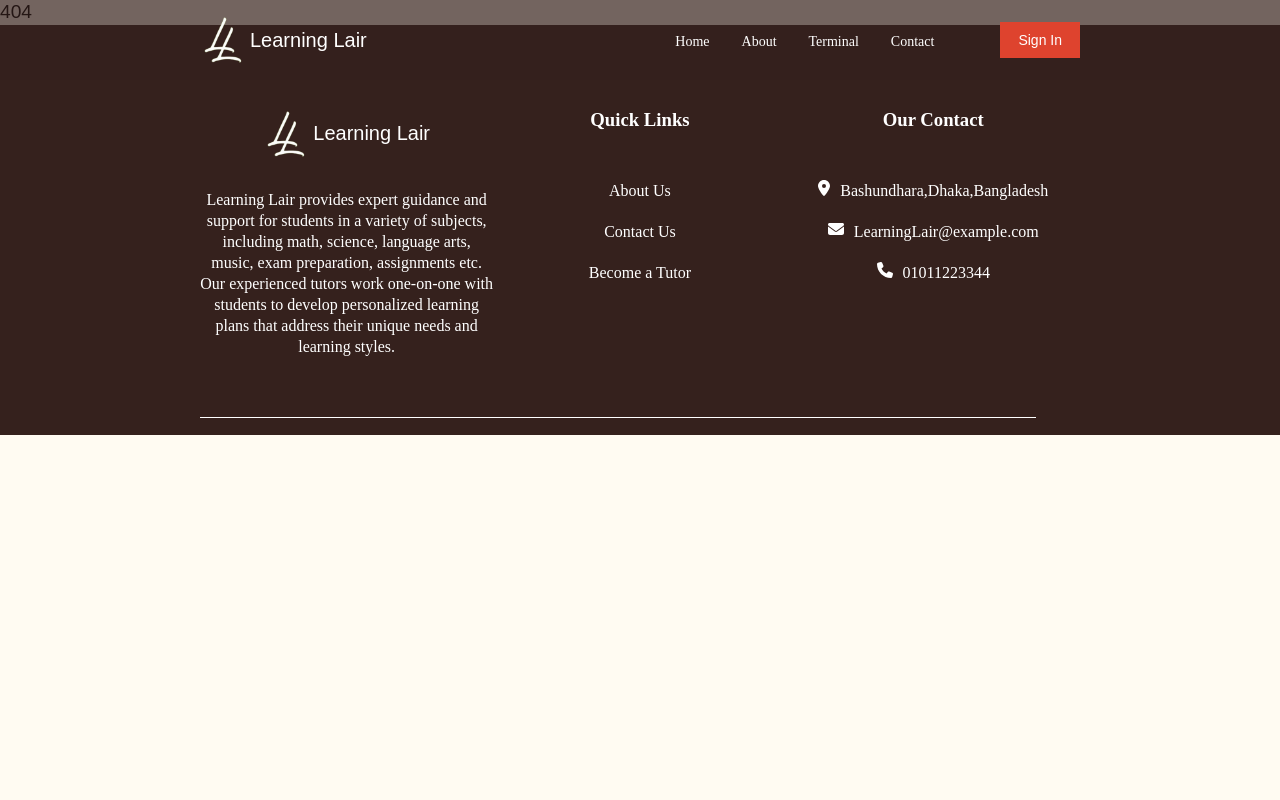
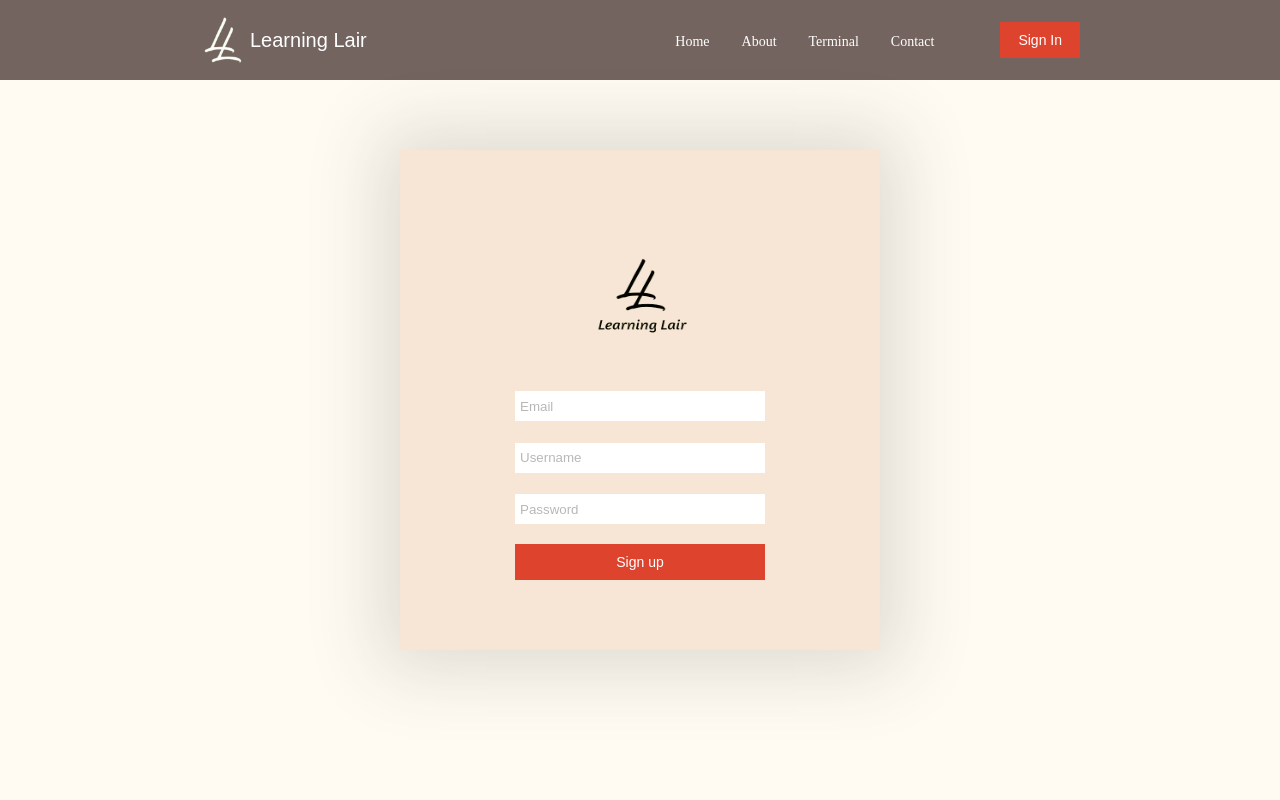
Before and after one commit to MahadiBapari/learning-lair, a React (Create React App) app: page /signupstudent in a window 1280 px wide. Shown: the top 800 px of the page. Built offline with nearby package versions, Linux system fonts and the light colour scheme; a web font is replaced by a local one.

Commit message:
SignIn and signUp for student added

```diff
--- a/src/App.js
+++ b/src/App.js
@@ -7,6 +7,10 @@ import Terminal from "./Pages/Terminal";
 import Contact from './Pages/Contact'
 import Error from "./Pages/Error";
 import SignIn from "./Pages/SignIn";
+import SignInStudent from "./Pages/SignInStudent";
+import SignInTutor from "./Pages/SignInTutor";
+import SignUpStudent from "./Pages/SignUpStudent";
+import SignUpTutor from "./Pages/SignUpTutor";
 
 
 function App() {
@@ -20,6 +24,11 @@ function App() {
           <Route path="/terminal" element={<Terminal />} />
           <Route path="/contact" element={<Contact />} />
           <Route path="/signin" element={<SignIn />} />
+          <Route path="/signinstudent" element={<SignInStudent />} />
+          <Route path="/signintutor" element={<SignInTutor />} />
+          <Route path="/signupstudent" element={<SignUpStudent />} />
+          <Route path="/signuptutor" element={<SignUpTutor />} />
+
           <Route path="*" element={<Error />} />
       </Routes>
       <Footer/>
--- a/src/Components/SignInForm/SignInForm.js
+++ b/src/Components/SignInForm/SignInForm.js
@@ -1,8 +1,9 @@
 import styles from './SignInForm.module.css'
 import React, { useState } from 'react';
 import LogoDark from '../../images/logoDark.png'
+import { Link } from 'react-router-dom'
 
-function SignInForm() {
+function SignInForm( props ) {
   const [email, setEmail] = useState('');
   const [password, setPassword] = useState('');
 
@@ -18,6 +19,7 @@ function SignInForm() {
         <div className={styles.signIn_box}>
 
                 <img src={LogoDark} alt='Logo' />
+                <h2>{props.name}</h2>
 
             <form onSubmit={handleSubmit}>
 
@@ -45,7 +47,10 @@ function SignInForm() {
                 </form>
 
                 <p>Dont have an account?</p>
-                <button className={styles.btn2}>Sign Up</button>
+                <Link to="/signupstudent">
+                  <button className={styles.btn2}>Register Now</button>
+                </Link>
+
 
 
         </div>
--- /dev/null
+++ b/src/Components/SignInLandingPage/SignInLandingPage.js
@@ -0,0 +1,32 @@
+import styles from './SignInLandingPage.module.css'
+import { Link } from 'react-router-dom'
+
+import React from 'react'
+
+const SignInLandingPage = () => {
+  return (
+
+    <div className={styles.signInLandingPage}>
+        <div className={styles.mainBox}>
+
+                <Link className={styles.link} to="/signintutor">
+                <div className={styles.box}>
+                    <h2>Tutors</h2>
+                    <p>Im looking for tuition</p>
+                </div>
+                </Link>
+                <Link className={styles.link} to="/signinstudent">
+                <div className={styles.box}>
+                    <h2>Guardian/Student</h2>
+                    <p>Im looking for expert tutors</p>
+                </div>
+                </Link>
+
+
+        </div>
+    </div>
+
+  )
+}
+
+export default SignInLandingPage
--- /dev/null
+++ b/src/Components/SignInLandingPage/SignInLandingPage.module.css
@@ -0,0 +1,40 @@
+.signInLandingPage{
+    width: auto;
+    height: 100vh;
+    display: flex;
+    padding: 400px;
+    justify-content: center;
+    align-items: center;
+    font-family: 'Inika';
+    font-style: normal;
+    font-weight: 400;
+    font-size: 18px;
+    line-height: 30px;
+}
+.signInLandingPage p{
+    color:rgba(0, 0, 0, 0.5);
+    font-size: 10px;
+}
+.link{
+    color: black;
+}
+.mainBox{
+    display: flex;
+    flex-direction: column;
+    gap: 50px;
+}
+.box{
+    height: 100px;
+    width: 300px;
+    background-color: bisque;
+    padding: 20px;
+    display: flex;
+    flex-direction: column;
+    justify-content: center;
+    align-items: center;
+}
+
+.box:hover{
+    transform: scale(1.02);
+    box-shadow: 0px 0px 10px rgba(0, 0, 0, 0.2);
+}
--- /dev/null
+++ b/src/Components/SignUpForm/SignUpFormStudent.js
@@ -0,0 +1,45 @@
+import React from 'react'
+import styles from './SignUpFormStudent.module.css'
+import { useState } from 'react';
+import LogoDark from '../../images/logoDark.png'
+
+function SignUpFormStudent() {
+    const [email, setEmail] = useState('');
+    const [username, setUsername] = useState('');
+    const [password, setPassword] = useState('');
+
+    const handleSubmit = (event) => {
+      event.preventDefault();
+      console.log('Submitted!', { email, username, password });
+      // ekhane backend chodaia further processing maraba
+    };
+
+    return (
+        <div className={styles.signUpFormStudent}>
+                <div className={styles.signUp_box}>
+
+                        <img src={LogoDark} alt='Logo' />
+                        <form onSubmit={handleSubmit}>
+
+                        <div>
+                            <input placeholder='Email' type="email" value={email} onChange={(e) => setEmail(e.target.value)} />
+                        </div>
+                        <div>
+                            <input placeholder='Username' type="text" value={username} onChange={(e) => setUsername(e.target.value)} />
+                        </div>
+                        <div>
+                            <input placeholder='Password' type="text" value={username} onChange={(e) => setUsername(e.target.value)} />
+                        </div>
+
+                            <button className={styles.btn} type="submit">Sign up</button>
+                        </form>
+
+
+                </div>
+
+        </div>
+
+    );
+}
+
+export default SignUpFormStudent
--- /dev/null
+++ b/src/Components/SignUpForm/SignUpFormStudent.module.css
@@ -0,0 +1,72 @@
+.signUpFormStudent{
+    width: auto;
+    height: 100vh;
+    display: flex;
+    padding: 400px;
+    justify-content: center;
+    align-items: center;
+    font-family: 'Inika';
+    font-style: normal;
+    font-weight: 400;
+    font-size: 18px;
+    line-height: 30px;
+}
+.signUpFormStudent p{
+    color:rgba(0, 0, 0, 0.5);
+    font-size: 10px;
+}
+.signUp_box{
+    height: 500px;
+    width: 100%;
+    display: flex;
+    flex-direction: column;
+    justify-content: center;
+    align-items: center;
+    text-align: center;
+    gap: 20px;
+    background-color: #eecdb57c ;
+    box-shadow: 0 0 70px 20px #31313128;
+}
+
+.signUp_box input{
+    width: 250px;
+    height: 30px;
+    padding: 5px;
+    border: none;
+}
+
+.signUp_box input:focus{
+    border: none;
+    outline: none;
+}
+
+.signUp_box form{
+    display: flex;
+    flex-direction: column;
+    gap: 20px;
+}
+
+.signUp_box img{
+    height: 150px;
+    width: 210px;
+}
+
+.btn {
+    display: inline-block;
+    padding: 8px 16px;
+    font-size: 14px;
+    color: #fff;
+    background-color: #DE432E;
+    border: 2px solid #DE432E;
+    cursor: pointer;
+    position: relative;
+}
+
+
+.btn:active{
+    transform: scale(.98);
+}
+
+::placeholder{
+    color: rgba(0, 0, 0, 0.281);
+}
--- a/src/Pages/SignIn.js
+++ b/src/Pages/SignIn.js
@@ -1,10 +1,10 @@
 import React from 'react'
-import SignInForm from '../Components/SignInForm/SignInForm'
+import SignInLandingPage from '../Components/SignInLandingPage/SignInLandingPage'
 
 function SignIn() {
   return (
     <div>
-      <SignInForm/>
+      <SignInLandingPage/>
     </div>
   )
 }
--- /dev/null
+++ b/src/Pages/SignInStudent.js
@@ -0,0 +1,16 @@
+import React from 'react'
+import SignInForm from '../Components/SignInForm/SignInForm'
+
+function SignInStudent() {
+
+  const data ={
+    name: "Student/Guardian"
+  }
+  return (
+    <div>
+        <SignInForm {... data}/>
+    </div>
+  )
+}
+
+export default SignInStudent
--- /dev/null
+++ b/src/Pages/SignInTutor.js
@@ -0,0 +1,15 @@
+import React from 'react'
+import SignInForm from '../Components/SignInForm/SignInForm'
+
+function SignInTutor() {
+    const data ={
+        name: "Tutor"
+      }
+      return (
+        <div>
+            <SignInForm {... data}/>
+        </div>
+      )
+}
+
+export default SignInTutor
--- /dev/null
+++ b/src/Pages/SignUpStudent.js
@@ -0,0 +1,12 @@
+import React from 'react'
+import SignUpFormStudent from '../Components/SignUpForm/SignUpFormStudent'
+
+function SignUpStudent() {
+  return (
+    <div>
+        <SignUpFormStudent/>
+    </div>
+  )
+}
+
+export default SignUpStudent
--- /dev/null
+++ b/src/Pages/SignUpTutor.js
@@ -0,0 +1,9 @@
+import React from 'react'
+
+function SignUpTutor() {
+  return (
+    <div>SignUpTutor</div>
+  )
+}
+
+export default SignUpTutor
```
